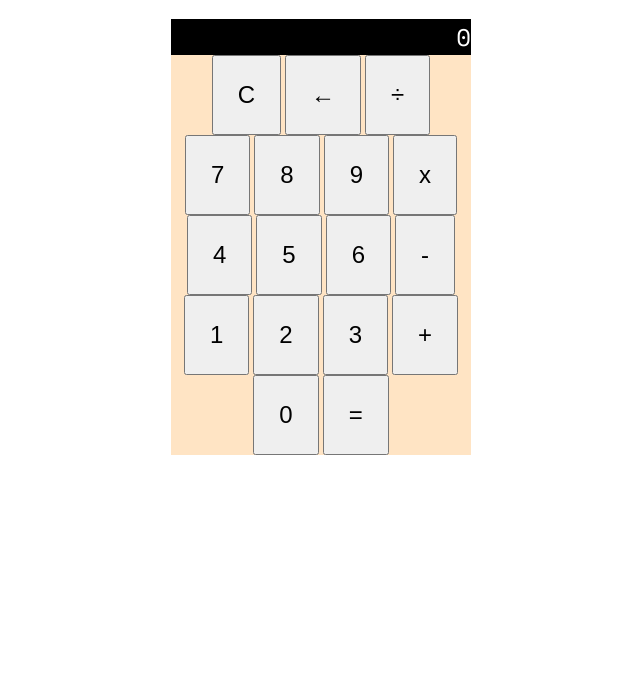
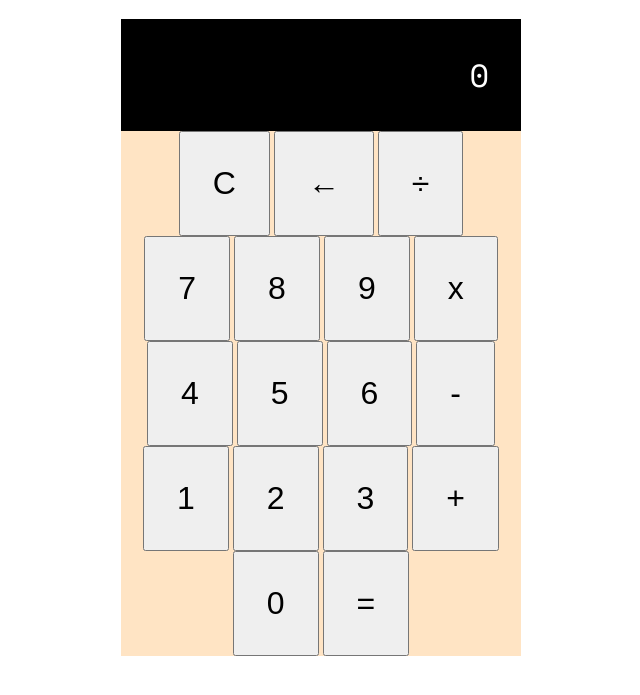
Before and after one commit to WebDevSiDotCom/calculator, a plain HTML site: page index.html in a window 1280 px wide. Shown: the part 61-756 px from the top of the page, without its empty margins (319-959 px from the left). Drawn offline with nearby package versions, Linux system fonts and the light colour scheme.

Commit message:
Update style.css
Few minor tweaks and changes to the font appearance and the overall size of the calculator

```diff
--- a/style.css
+++ b/style.css
@@ -14,7 +14,8 @@ h1 {
     background-color: bisque;
     margin: auto;
     text-align: center;
-    max-width: 300px;
+    max-width: 400px;
+    display: grid;
 }
 
 .result {
@@ -22,12 +23,13 @@ h1 {
     color: white;
     font-family: 'Space Mono', monospace;
     text-align: right;
-    font-size: 1.5em;
+    font-size: 2em;
+    padding: 1em;
 }
 
 button {
     padding: 1em;
     margin: 0;
-    font-size: 1.5em;
+    font-size: 2em;
 
 }
```
